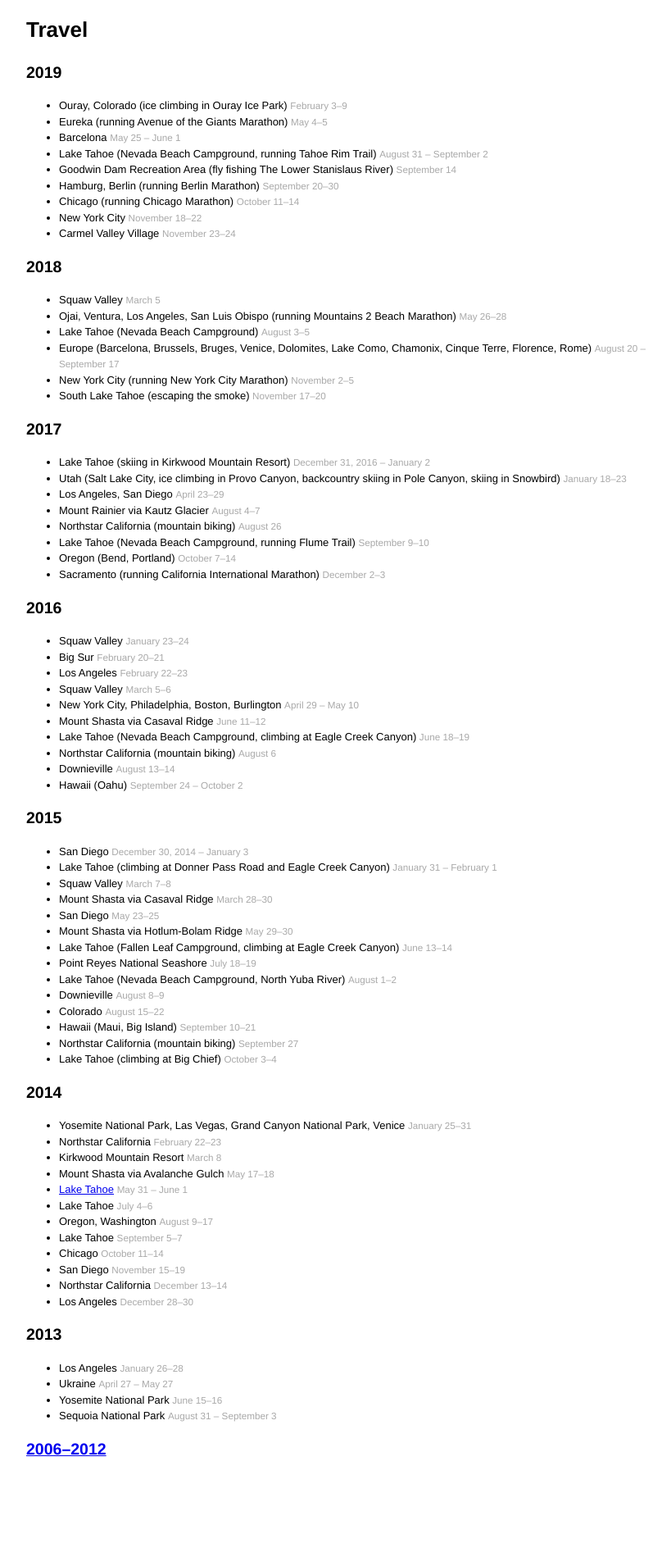
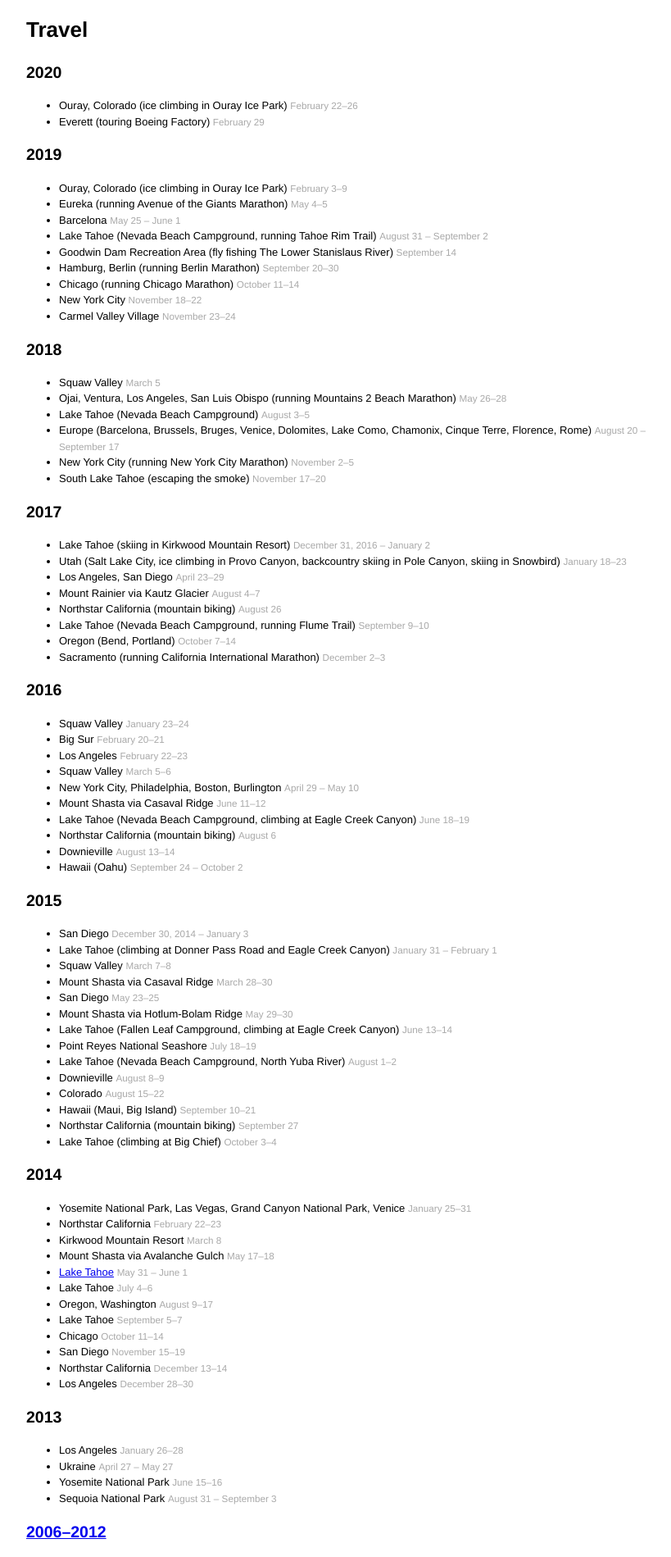
Before and after one commit to denis/denis.github.com, a Jekyll site: the page built from travel.md, in a window 1280 px wide. Shown: the whole page at 82% size, without its empty margins (208-1027 px from the left). Built offline with Jekyll 4.4.1, drawn with Linux system fonts in a browser that asks for light colours; comment, search, counter and statistics services are not loaded; before the commit the page ends 1798 px from its top, so only the background shows below that.

Commit message:
Add 2020 travel

```diff
--- a/travel.md
+++ b/travel.md
@@ -4,6 +4,11 @@
 ---
 
 # {{ page.title }}
+
+## 2020
+
+- Ouray, Colorado (ice climbing in Ouray Ice Park) <small>February 22–26</small>
+- Everett (touring Boeing Factory) <small>February 29</small>
 
 ## 2019
 
```
